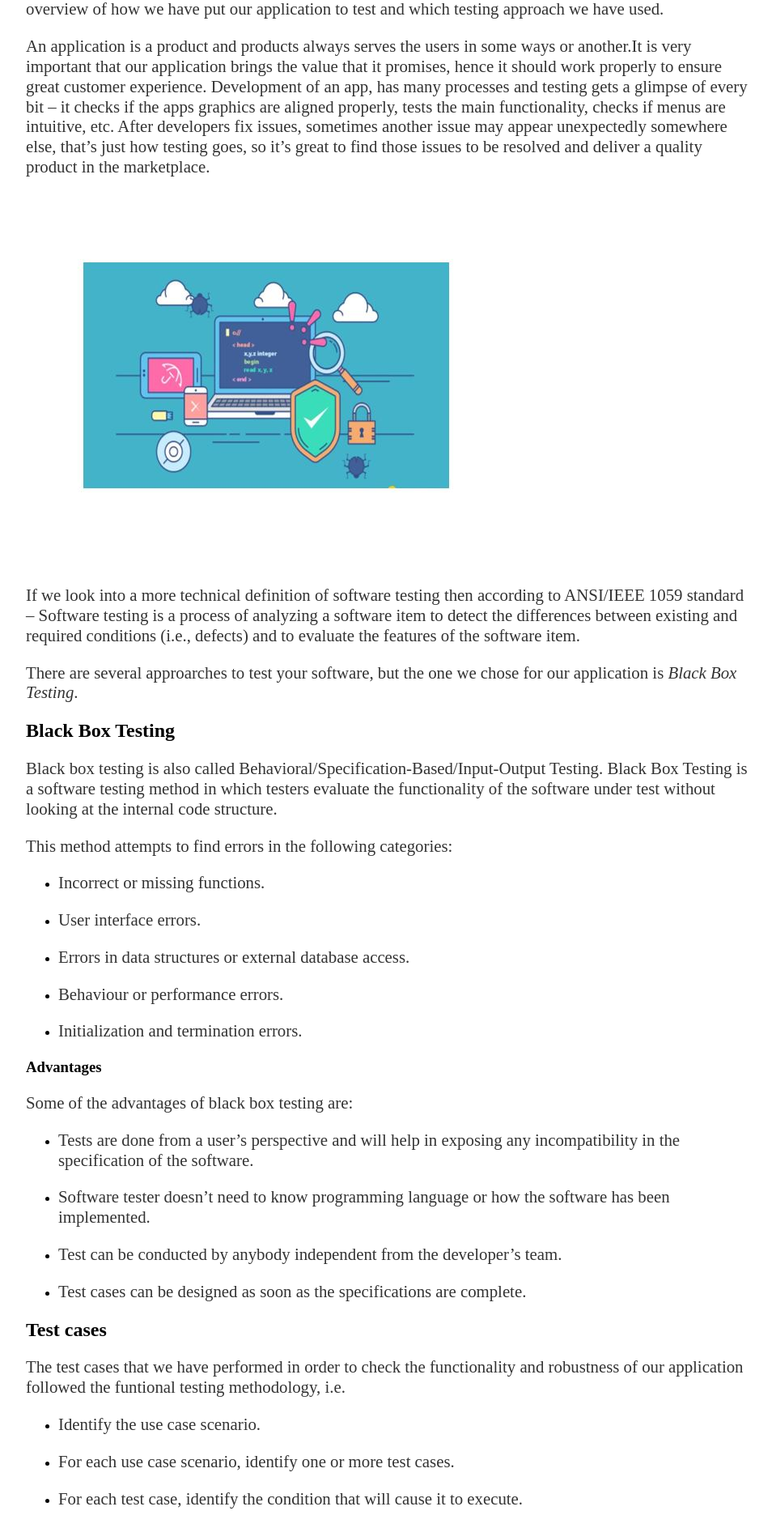
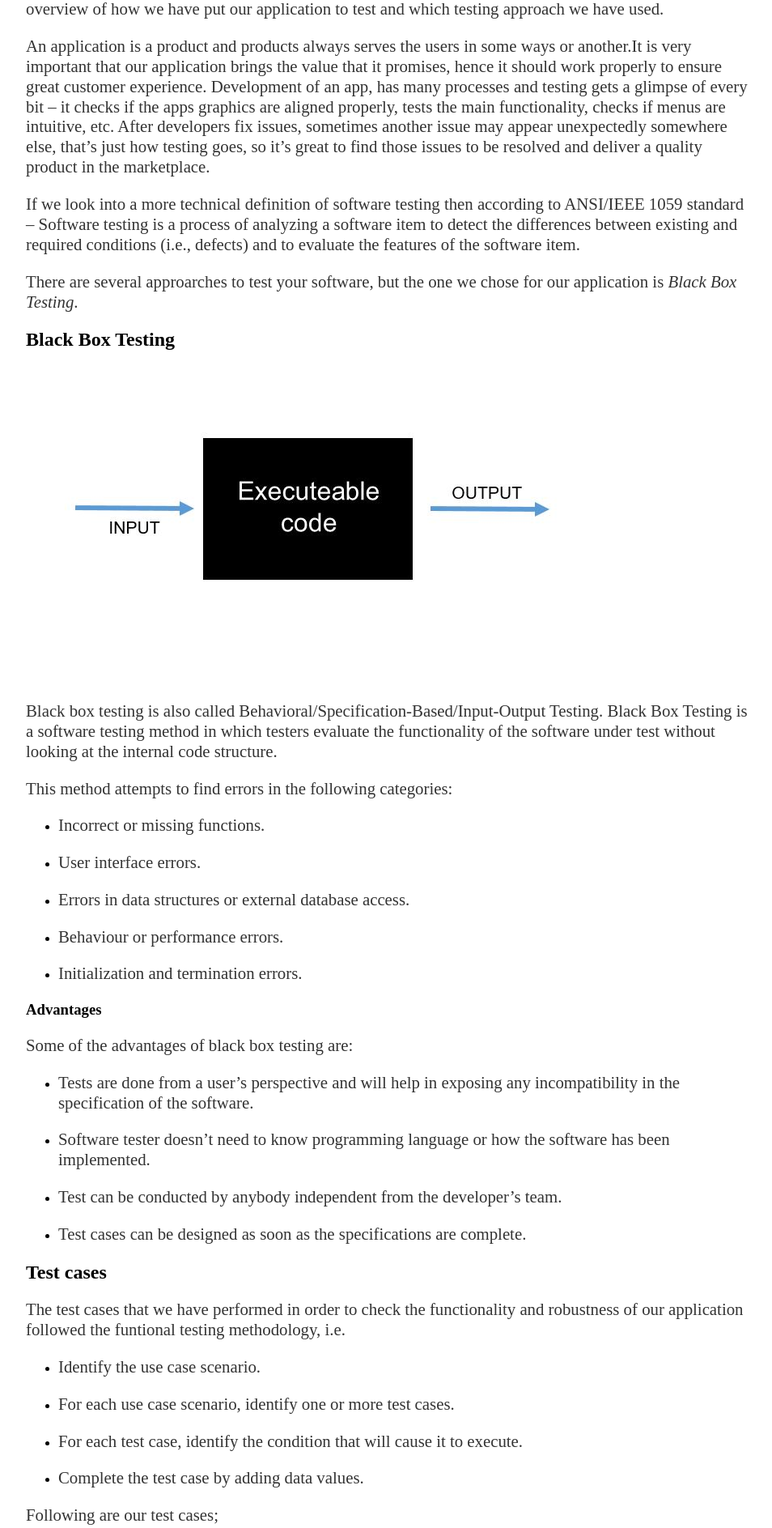
Before and after one commit to NadeemNicoR/TeamProjects, a Jekyll site: the page built from docs/_posts/2019-06-25-ISEE-2019-Beta-Prototype.md, in a window 1280 px wide. Shown: the part 958-2845 px from the top of the page at 81% size, without its empty margins (160-1114 px from the left). Built offline with Jekyll 4.4.1, drawn with Linux system fonts in a browser that asks for light colours; our own code applies the rules of GitHub Pages for plain Markdown files; a file with an impossible date is left out.

Commit message:
Update 2019-06-25-ISEE-2019-Beta-Prototype.md

```diff
--- a/docs/_posts/2019-06-25-ISEE-2019-Beta-Prototype.md
+++ b/docs/_posts/2019-06-25-ISEE-2019-Beta-Prototype.md
@@ -17,9 +17,6 @@ An application is a product and products always serves the users in some ways or
 <p class="justify"/>
 
 
-![SoftwareTest]({{site.baseurl}}/images/SoftwareTest.jpg)
-
-
 If we look into a more technical definition of software testing then according to ANSI/IEEE 1059 standard – Software testing is a process of analyzing a software item to detect the differences between existing and required conditions (i.e., defects) and to evaluate the features of the software item.
 <br>
 
@@ -32,6 +29,10 @@ There are several approarches to test your software, but the one we chose for ou
 
 
 ## Black Box Testing
+
+
+![BalckBox]({{site.baseurl}}/images/BlackBox.jpg)
+
 
 Black box testing is also called Behavioral/Specification-Based/Input-Output Testing. Black Box Testing is a software testing method in which testers evaluate the functionality of the software under test without looking at the internal code structure.
 
```
